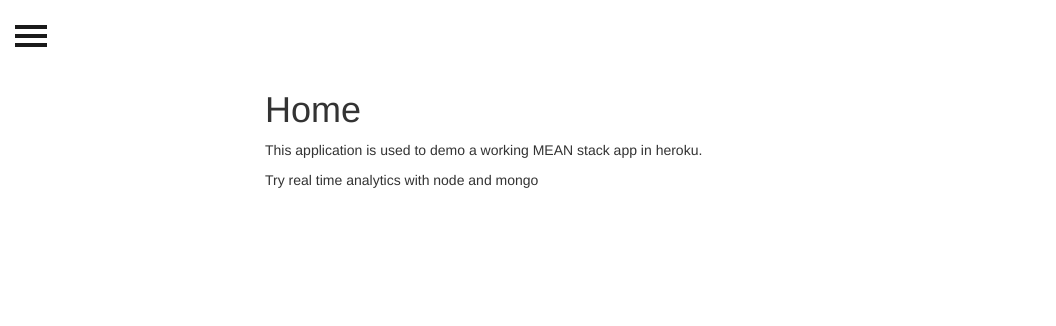
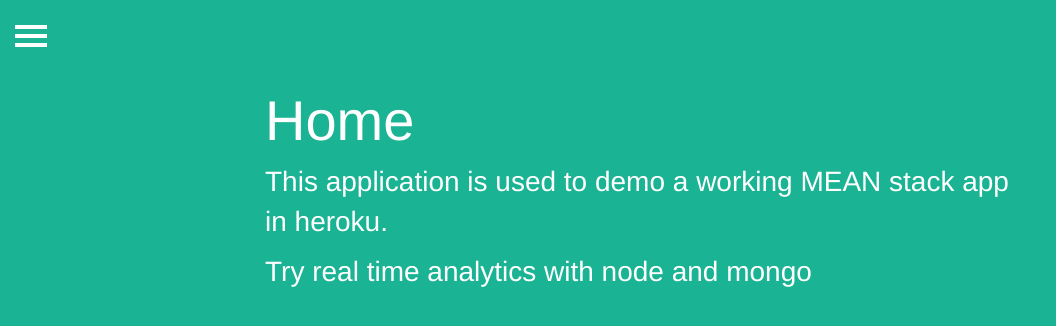
Before and after one commit to Madhusuthanan-B/MEAN-Stack, an Angular app: page /#/ in a window 1280 px wide. Shown: the top 326 px of the page, without its empty margins (0-1056 px from the left). Built offline with nearby package versions, Linux system fonts and the light colour scheme.

Commit message:
Style changes and including about module

```diff
--- /dev/null
+++ b/src/app/about/about.component.html
@@ -0,0 +1,11 @@
+<div class="row page-body">
+  <div class="col-lg-8 col-lg-offset-2">
+     <h1> About </h1>
+    <p>Hi, I'm madhu - a Bangalore devloper. I love to work in JavaScript, JavaScript based frameworks and libraries.
+      My recent crush is on node js.
+    </p>
+    <p> <a href="https://madhusuthanan-b.github.io/Angular-4/#/">Here</a> is another site im developing for exploring and exploiting angular 4 </p>
+    <p>To know more about me, click <a href="https://www.gitshowcase.com/madhusuthanan-b">here</a> </p>
+    <p>If you want to follow me on twitter, then click <a href="https://twitter.com/madhuddeveloper">here</a> </p>
+  </div>
+</div>
--- /dev/null
+++ b/src/app/about/about.component.ts
@@ -0,0 +1,15 @@
+import { Component, OnInit } from '@angular/core';
+
+@Component({
+  selector: 'app-about',
+  templateUrl: './about.component.html',
+  styleUrls: ['./about.component.css']
+})
+export class AboutComponent implements OnInit {
+
+  constructor() { }
+
+  ngOnInit() {
+  }
+
+}
--- /dev/null
+++ b/src/app/about/about.routes.ts
@@ -0,0 +1,6 @@
+import { Routes } from '@angular/router';
+import { AboutComponent } from './about.component';
+
+export const AboutRoutes: Routes = [
+  { path: 'about',  component: AboutComponent }
+];
--- /dev/null
+++ b/src/app/about/index.ts
@@ -0,0 +1,2 @@
+export * from './about.module';
+export * from './about.routes';
--- a/src/app/app.component.html
+++ b/src/app/app.component.html
@@ -1,5 +1,5 @@
 <div id="wrapper">
-  <div class="overlay"></div>
+
   <!-- Sidebar -->
   <app-navbar></app-navbar>
   <!-- /#sidebar-wrapper -->
--- a/src/app/app.module.ts
+++ b/src/app/app.module.ts
@@ -3,6 +3,7 @@ import { NgModule } from '@angular/core';
 import { LocationStrategy, HashLocationStrategy } from '@angular/common';
 import { NavBarModule } from './navbar/navbar.module';
 import { HomeModule } from './home/index';
+import { AboutModule } from './about/index';
 import { routing, appRoutingProviders } from './app.routing';
 
 import { AppComponent } from './app.component';
@@ -15,6 +16,7 @@ import { AppComponent } from './app.component';
     BrowserModule,
     NavBarModule,
     HomeModule,
+    AboutModule,
     routing
   ],
   providers: [appRoutingProviders, { provide: LocationStrategy, useClass: HashLocationStrategy }],
--- a/src/app/app.routing.ts
+++ b/src/app/app.routing.ts
@@ -1,8 +1,10 @@
 import { Routes, RouterModule } from '@angular/router';
 import { HomeRoutes } from './home/index';
+import { AboutRoutes } from './about/index';
 
 const appRoutes: Routes = [
-    ...HomeRoutes
+    ...HomeRoutes,
+    ...AboutRoutes
 ];
 
 export const appRoutingProviders: any[] = [
--- a/src/app/navbar/navbar.component.html
+++ b/src/app/navbar/navbar.component.html
@@ -7,7 +7,7 @@
         <a routerLink="/" routerLinkActive="/">Home</a>
       </li>
       <li>
-        <a href="#">About</a>
+        <a routerLink="/about" routerLinkActive="/about">About</a>
       </li>
       <li>
         <a href="#">Events</a>
--- a/src/index.html
+++ b/src/index.html
@@ -42,6 +42,7 @@
       $('#wrapper').toggleClass('toggled');
     });
   });
+
 </script>
 
 </html>
--- a/src/styles.css
+++ b/src/styles.css
@@ -1,6 +1,14 @@
 body {
     position: relative;
     overflow-x: hidden;
+    background: #1ab394;;
+    color: #FFFFFF;
+}
+h1{
+    font-size: 4em;
+}
+p{
+    font-size: 2em;
 }
 body,
 html { height: 100%;}
@@ -96,30 +104,14 @@ html { height: 100%;}
     color: #fff;
     background-color: #1a1a1a;
 }
-.sidebar-nav li:nth-child(2):before {
-    background-color: #ec1b5a;
+
+.sidebar-nav li::before {
+    background-color: #1ab394;
 }
-.sidebar-nav li:nth-child(3):before {
-   background-color: #2d2366;
+.sidebar-nav li:nth-child(1):before {
+  background-color: #1a1a1a;
 }
-.sidebar-nav li:nth-child(4):before {
-    background-color: #ec1b5a;
-}
-.sidebar-nav li:nth-child(5):before {
-    background-color: #2d2366;
-}
-.sidebar-nav li:nth-child(6):before {
-    background-color: #ec1b5a;
-}
-.sidebar-nav li:nth-child(7):before {
-    background-color: #2d2366;
-}
-.sidebar-nav li:nth-child(8):before {
-    background-color: #ec1b5a;
-}
-.sidebar-nav li:nth-child(9):before {
-     background-color: #2d2366;
-}
+
 .sidebar-nav li:hover:before,
 .sidebar-nav li.open:hover:before {
     width: 100%;
@@ -178,6 +170,7 @@ html { height: 100%;}
   margin-left: 15px;
   background: transparent;
   border: none;
+   color: #fff;
 }
 .hamburger:hover,
 .hamburger:focus,
@@ -217,7 +210,7 @@ html { height: 100%;}
 .hamburger.is-closed .hamb-top,
 .hamburger.is-closed .hamb-middle,
 .hamburger.is-closed .hamb-bottom {
-  background-color: #1a1a1a;
+  background-color: #fff;
 }
 .hamburger.is-closed .hamb-top {
   top: 5px;
@@ -243,7 +236,7 @@ html { height: 100%;}
 .hamburger.is-open .hamb-top,
 .hamburger.is-open .hamb-middle,
 .hamburger.is-open .hamb-bottom {
-  background-color: #1a1a1a;
+  background-color: #fff;
 }
 .hamburger.is-open .hamb-top,
 .hamburger.is-open .hamb-bottom {
@@ -294,3 +287,9 @@ html { height: 100%;}
     background-color: rgba(250,250,250,.8);
     z-index: 1;
 }
+
+.btn-primary {
+    background-color: #1ab394;
+    border-color: #1ab394;
+    color: #FFFFFF;
+}
```
Also changed, not shown: src/app/about/about.module.ts (added, +8 -0 lines), src/app/about/about.component.css (added), 8 other files (tests, documents, lock files or other folders). Lines whose indentation alone changed are shown as unchanged.
